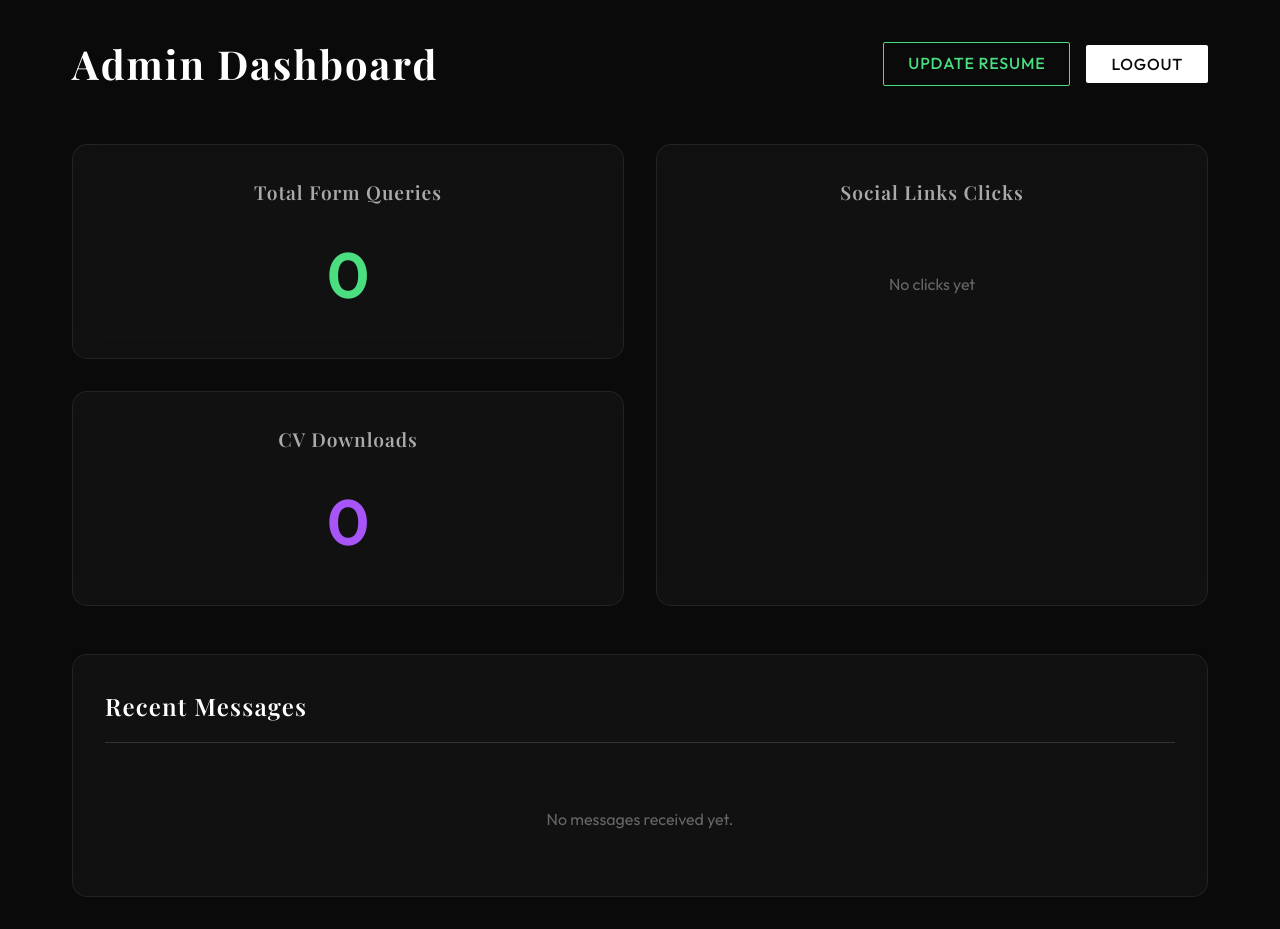
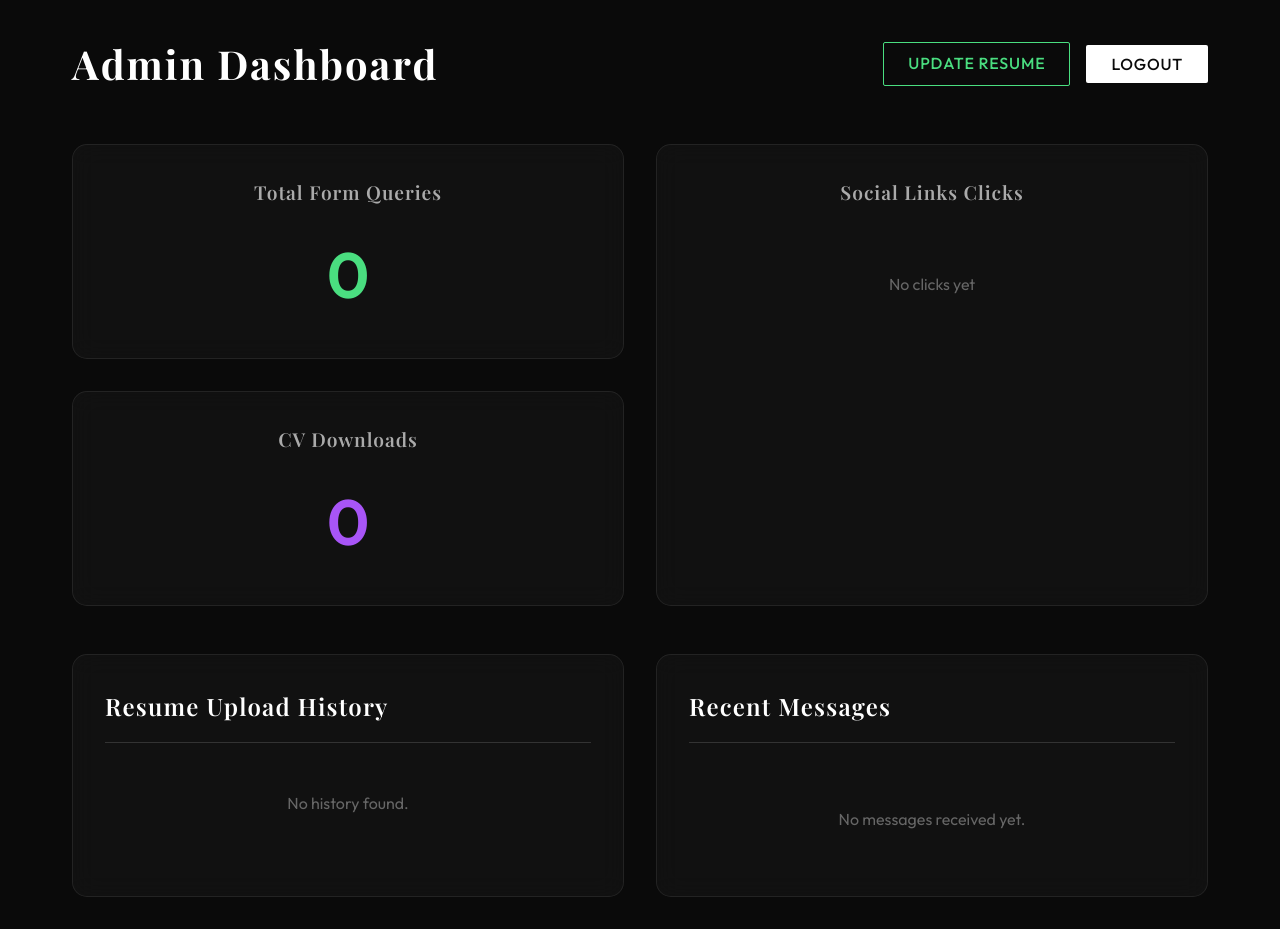
Before and after one commit to hardikkhamele/portfolio-hardik, a React (Vite) app: page /dashboard in a window 1280 px wide. Built offline with nearby package versions, Linux system fonts and the light colour scheme; sample sign-in values are in the browser's storage; a web font is replaced by a local one.

Commit message:
feat: add resume upload history tracking

```diff
--- a/src/components/AdminDashboard.jsx
+++ b/src/components/AdminDashboard.jsx
@@ -9,6 +9,7 @@ const AdminDashboard = () => {
   const [messages, setMessages] = useState([]);
   const [stats, setStats] = useState({});
   const [cvDownloads, setCvDownloads] = useState(0);
+  const [resumeHistory, setResumeHistory] = useState([]);
 
   const handleResumeUpload = (e) => {
     const file = e.target.files[0];
@@ -22,6 +23,16 @@ const AdminDashboard = () => {
         try {
           localStorage.setItem('portfolio_resume_data', reader.result);
           localStorage.setItem('portfolio_resume_name', file.name);
+
+          const history = JSON.parse(localStorage.getItem('portfolio_resume_history') || '[]');
+          const newEntry = {
+            name: file.name,
+            date: new Date().toISOString()
+          };
+          history.push(newEntry);
+          localStorage.setItem('portfolio_resume_history', JSON.stringify(history));
+          setResumeHistory([...history].reverse());
+
           alert('Resume updated successfully!');
         } catch (error) {
           alert("Error saving resume. The file might be too large for local storage.");
@@ -45,6 +56,9 @@ const AdminDashboard = () => {
 
     const downloads = parseInt(localStorage.getItem('portfolio_cv_downloads') || '0', 10);
     setCvDownloads(downloads);
+
+    const storedHistory = JSON.parse(localStorage.getItem('portfolio_resume_history') || '[]');
+    setResumeHistory(storedHistory.reverse());
   }, [navigate]);
 
   const handleLogout = () => {
@@ -135,6 +149,31 @@ const AdminDashboard = () => {
           </motion.div>
         </div>
 
+        <div style={{ display: 'grid', gridTemplateColumns: 'repeat(auto-fit, minmax(400px, 1fr))', gap: '2rem' }}>
+          <motion.div
+            className="glass"
+            style={{ padding: '2rem', borderRadius: '15px' }}
+            initial={{ opacity: 0, y: 20 }}
+            animate={{ opacity: 1, y: 0 }}
+            transition={{ delay: 0.2 }}
+          >
+            <h3 style={{ fontSize: '1.5rem', marginBottom: '2rem', borderBottom: '1px solid #333', paddingBottom: '1rem' }}>Resume Upload History</h3>
+            <div style={{ display: 'flex', flexDirection: 'column', gap: '1rem', maxHeight: '400px', overflowY: 'auto' }}>
+              {resumeHistory.length > 0 ? (
+                resumeHistory.map((entry, index) => (
+                  <div key={index} style={{ backgroundColor: 'rgba(255,255,255,0.05)', padding: '1rem', borderRadius: '10px', border: '1px solid #222' }}>
+                    <div style={{ display: 'flex', justifyContent: 'space-between', alignItems: 'center', flexWrap: 'wrap', gap: '0.5rem' }}>
+                      <span style={{ color: '#fff', fontWeight: 'bold' }}>{entry.name}</span>
+                      <span style={{ color: '#666', fontSize: '0.9rem' }}>{new Date(entry.date).toLocaleString()}</span>
+                    </div>
+                  </div>
+                ))
+              ) : (
+                <p style={{ textAlign: 'center', color: '#666', padding: '1rem 0' }}>No history found.</p>
+              )}
+            </div>
+          </motion.div>
+
           <motion.div
             className="glass"
             style={{ padding: '2rem', borderRadius: '15px' }}
@@ -167,6 +206,7 @@ const AdminDashboard = () => {
         </motion.div>
         </div>
       </div>
+    </div>
   );
 };
 
```
Lines whose indentation alone changed are shown as unchanged.
